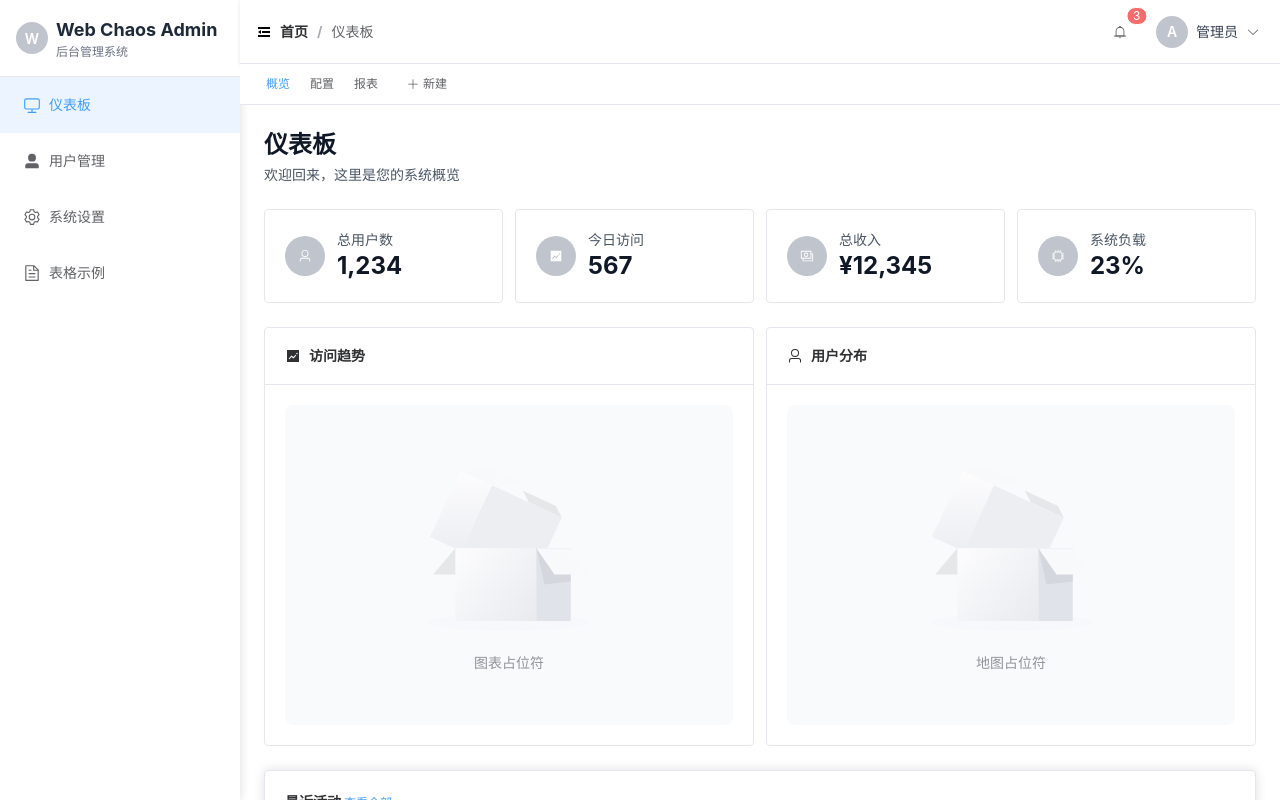
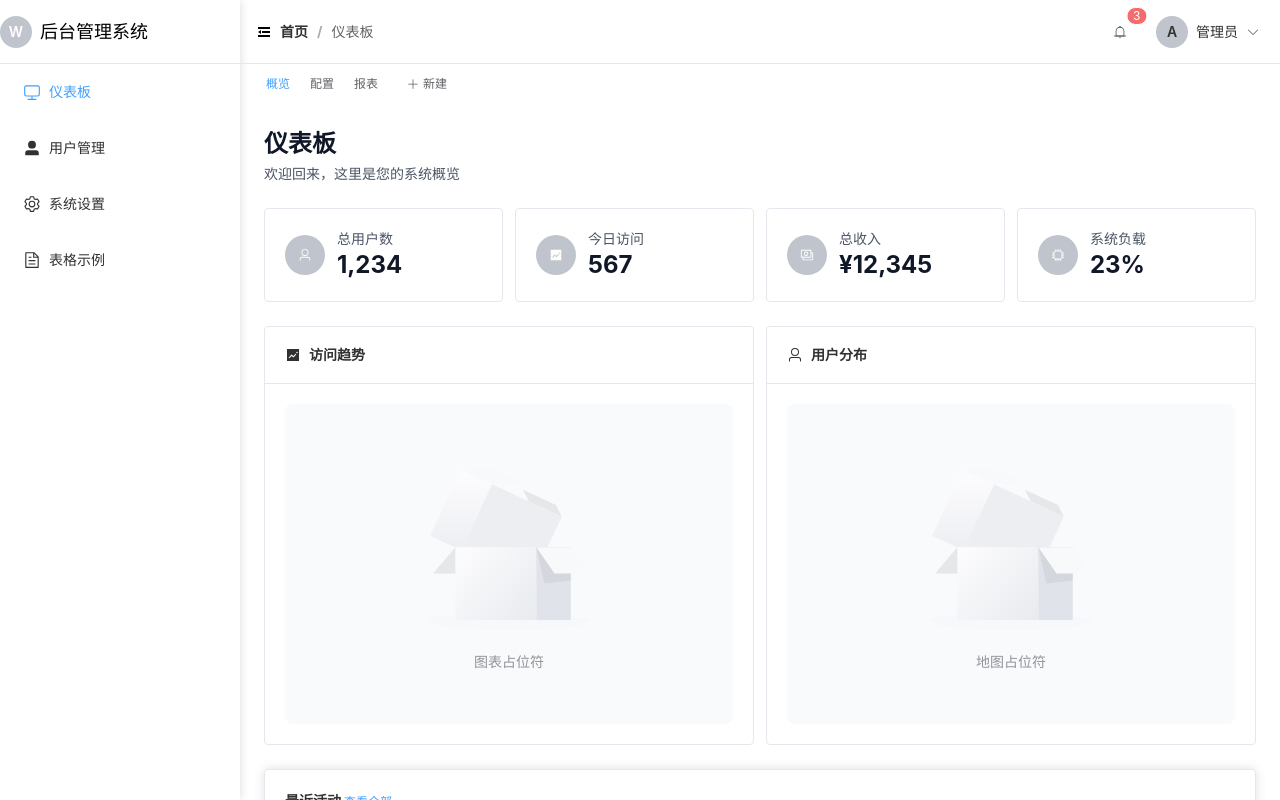
Before and after one commit to abab326/web-chaos, a Vue app: page /dashboard in a window 1280 px wide. Built offline with nearby package versions, Linux system fonts and the light colour scheme.

Commit message:
fix; tailwindcss 和element plus 变量绑定

```diff
--- a/src/layouts/components/NavBar.vue
+++ b/src/layouts/components/NavBar.vue
@@ -1,5 +1,5 @@
 <template>
-  <nav class="bg-white border-b border-gray-200 py-2 px-6">
+  <nav class="py-2 px-6">
     <div class="flex items-center space-x-1 overflow-x-auto hide-scrollbar">
       <el-button
         v-for="item in navItems"
@@ -107,8 +107,6 @@ onMounted(() => {
 
 <style scoped>
 nav {
-  border-bottom: 1px solid #e4e7ed;
-  background-color: #ffffff;
 }
 
 .hide-scrollbar {
--- a/src/layouts/components/Sidebar.vue
+++ b/src/layouts/components/Sidebar.vue
@@ -1,18 +1,16 @@
 <template>
   <el-aside
     :width="sidebarOpen ? '240px' : '64px'"
-    class="bg-white shadow-lg transition-all duration-300"
+    class="shadow-lg transition-all duration-300"
     :class="{ 'mobile-closed': !sidebarOpen && isMobile }"
   >
-    <div class="p-4 border-b border-gray-200">
-      <div class="flex justify-between items-center">
+    <div class="h-16 flex justify-between items-center border-b border-gray-200">
       <div v-if="sidebarOpen" class="flex items-center space-x-2">
         <el-avatar :size="32" src="" class="bg-blue-500">
           <span class="font-semibold text-white">W</span>
         </el-avatar>
         <div>
-            <h1 class="text-lg font-bold text-gray-800">Web Chaos Admin</h1>
-            <p class="text-xs text-gray-500">后台管理系统</p>
+          <p class="text-lg">后台管理系统</p>
         </div>
       </div>
       <div v-else class="flex justify-center">
@@ -30,29 +28,20 @@
         <Close />
       </el-icon>
     </div>
-    </div>
 
-    <el-menu
-      :default-active="currentRouteName"
-      :collapse="!sidebarOpen"
-      router
-      class="border-none"
-      background-color="#ffffff"
-      text-color="#606266"
-      active-text-color="#409eff"
-    >
+    <el-menu :default-active="currentRouteName" :collapse="!sidebarOpen" router class="border-none">
       <el-menu-item
-        v-for="route in menuRoutes"
-        :key="route.name"
-        :index="route.name as string"
-        :route="{ name: route.name }"
+        v-for="routeItem in menuRoutes"
+        :key="routeItem.name"
+        :index="routeItem.name as string"
+        :route="{ name: routeItem.name }"
         @click="handleMenuItemClick"
       >
         <el-icon>
-          <component :is="getIcon(route.meta?.icon as string)"></component>
+          <component :is="getIcon(routeItem.meta?.icon as string)"></component>
         </el-icon>
         <template #title>
-          <span>{{ route.meta?.title }}</span>
+          <span>{{ routeItem.meta?.title }}</span>
         </template>
       </el-menu-item>
     </el-menu>
@@ -60,7 +49,7 @@
 </template>
 
 <script setup lang="ts">
-import { computed } from 'vue'
+import { computed, type Component } from 'vue'
 import { useRoute, useRouter } from 'vue-router'
 import {
   Monitor,
@@ -98,7 +87,7 @@ const menuRoutes = computed(() => {
 
 // 获取图标组件
 const getIcon = (icon: string) => {
-  const icons: Record<string, any> = {
+  const icons: Record<string, Component> = {
     dashboard: Monitor,
     users: UserFilled,
     settings: Setting,
@@ -127,7 +116,6 @@ const handleMenuItemClick = () => {
 <style scoped>
 .el-aside {
   height: 100%;
-  background-color: #ffffff;
   box-shadow: 2px 0 8px rgba(0, 0, 0, 0.1);
   overflow-y: auto;
   transition: all 0.3s ease;
@@ -143,12 +131,10 @@ const handleMenuItemClick = () => {
 }
 
 .el-menu-item:hover {
-  background-color: #f0f9ff !important;
   color: #409eff !important;
 }
 
 .el-menu-item.is-active {
-  background-color: #ecf5ff !important;
   color: #409eff !important;
   font-weight: 500;
 }
--- a/src/layouts/components/TopBar.vue
+++ b/src/layouts/components/TopBar.vue
@@ -17,11 +17,11 @@
         </el-badge>
 
         <el-dropdown trigger="click" @command="handleUserCommand">
-          <span class="flex items-center space-x-2 cursor-pointer el-dropdown-link">
-            <el-avatar :size="32" src="" class="bg-blue-500">
-              <span class="font-semibold text-white">A</span>
+          <span class="flex items-center space-x-2 cursor-pointer dropdown-link">
+            <el-avatar :size="32">
+              <span class="font-semibold text-t-primary">A</span>
             </el-avatar>
-            <span class="text-sm font-medium text-gray-700">管理员</span>
+            <span class="text-sm font-medium text-t-primary">管理员</span>
             <el-icon><ArrowDown /></el-icon>
           </span>
           <template #dropdown>
@@ -100,23 +100,19 @@ const handleUserCommand = async (command: string) => {
 <style scoped>
 .el-header {
   padding: 0;
-  height: 64px;
+  height: 4rem;
   display: flex;
   align-items: center;
-  background-color: #ffffff;
   border-bottom: 1px solid #e4e7ed;
-  box-shadow: 0 1px 4px rgba(0, 0, 0, 0.1);
 }
-
-.el-dropdown-link {
+.dropdown-link:hover {
+  background-color: var(--el-color-primary-light-5);
+}
+.dropdown-link {
   outline: none;
   padding: 8px 12px;
   border-radius: 4px;
   transition: background-color 0.2s;
-}
-
-.el-dropdown-link:hover {
-  background-color: #f5f7fa;
 }
 
 /* 响应式设计 */
--- a/src/plugins/element.ts
+++ b/src/plugins/element.ts
@@ -1,6 +1,7 @@
 import type { App } from 'vue'
 import ElementPlus from 'element-plus'
 import 'element-plus/dist/index.css'
+import 'element-plus/theme-chalk/dark/css-vars.css'
 import * as ElementPlusIconsVue from '@element-plus/icons-vue'
 import zhCn from 'element-plus/es/locale/lang/zh-cn'
 
--- a/src/styles/global.css
+++ b/src/styles/global.css
@@ -1,12 +1,65 @@
 @import 'tailwindcss';
 
-/* 自定义样式 */
-:root {
-  --primary-color: #3b82f6;
-  --secondary-color: #64748b;
-  --success-color: #10b981;
-  --warning-color: #f59e0b;
-  --danger-color: #ef4444;
+@theme {
+  /** 定义变量适配element-plus  **/
+  --color-primary: var(--el-color-primary);
+  --color-primary-light-3: var(--el-color-primary-light-3);
+  --color-primary-light-5: var(--el-color-primary-light-5);
+  --color-primary-light-7: var(--el-color-primary-light-7);
+  --color-primary-light-8: var(--el-color-primary-light-8);
+  --color-primary-light-9: var(--el-color-primary-light-9);
+  --color-primary-dark-2: var(--el-color-primary-dark-2);
+  --color-success: var(--el-color-success);
+  --color-success-light-3: var(--el-color-success-light-3);
+  --color-success-light-5: var(--el-color-success-light-5);
+  --color-success-light-7: var(--el-color-success-light-7);
+  --color-success-light-8: var(--el-color-success-light-8);
+  --color-success-light-9: var(--el-color-success-light-9);
+  --color-success-dark-2: var(--el-color-success-dark-2);
+  --color-warning: var(--el-color-warning);
+  --color-warning-light-3: var(--el-color-warning-light-3);
+  --color-warning-light-5: var(--el-color-warning-light-5);
+  --color-warning-light-7: var(--el-color-warning-light-7);
+  --color-warning-light-8: var(--el-color-warning-light-8);
+  --color-warning-light-9: var(--el-color-warning-light-9);
+  --color-warning-dark-2: var(--el-color-warning-dark-2);
+  --color-danger: var(--el-color-danger);
+  --color-danger-light-3: var(--el-color-danger-light-3);
+  --color-danger-light-5: var(--el-color-danger-light-5);
+  --color-danger-light-7: var(--el-color-danger-light-7);
+  --color-danger-light-8: var(--el-color-danger-light-8);
+  --color-danger-light-9: var(--el-color-danger-light-9);
+  --color-danger-dark-2: var(--el-color-danger-dark-2);
+  --color-info: var(--el-color-info);
+  --color-info-light-3: var(--el-color-info-light-3);
+  --color-info-light-5: var(--el-color-info-light-5);
+  --color-info-light-7: var(--el-color-info-light-7);
+  --color-info-light-8: var(--el-color-info-light-8);
+  --color-info-light-9: var(--el-color-info-light-9);
+  --color-info-dark-2: var(--el-color-info-dark-2);
+  /** 定义边框颜色适配element-plus **/
+  --color-border: var(--el-border-color);
+  --color-border-light: var(--el-border-color-light);
+  --color-border-lighcolorter: var(--el-border-color-lighter);
+  --color-border-extra-light: var(--el-border-color-extra-light);
+  --color-fill--darker: var(--el-fill-color-darker);
+  --color-fill-dark: var(--el-fill-color-dark);
+  --color-fill: var(--el-fill-color);
+  --color-fill-light: var(--el-fill-color-light);
+  --color-fill-lighter: var(--el-fill-color-lighter);
+  --color-fill-extra-light: var(--el-fill-color-extra-light);
+  --color-fill-blank: var(--el-fill-color-blank);
+
+  /** 定义文本颜色适配element-plus **/
+  --color-t-primary: var(--el-text-color-primary);
+  --color-t-regular: var(--el-text-color-regular);
+  --color-t-secondary: var(--el-text-color-secondary);
+  --color-t-placeholder: var(--el-text-color-placeholder);
+  --color-t-disabled: var(--el-text-color-disabled);
+  /** 定义背景颜色适配element-plus **/
+  --color-bg: var(--el-bg-color);
+  --color-bg-page: var(--el-bg-color-page);
+  --color-bg-overlay: var(--el-bg-color-overlay);
 }
 
 /* 全局样式重置 */
```
Lines whose indentation alone changed are shown as unchanged.
